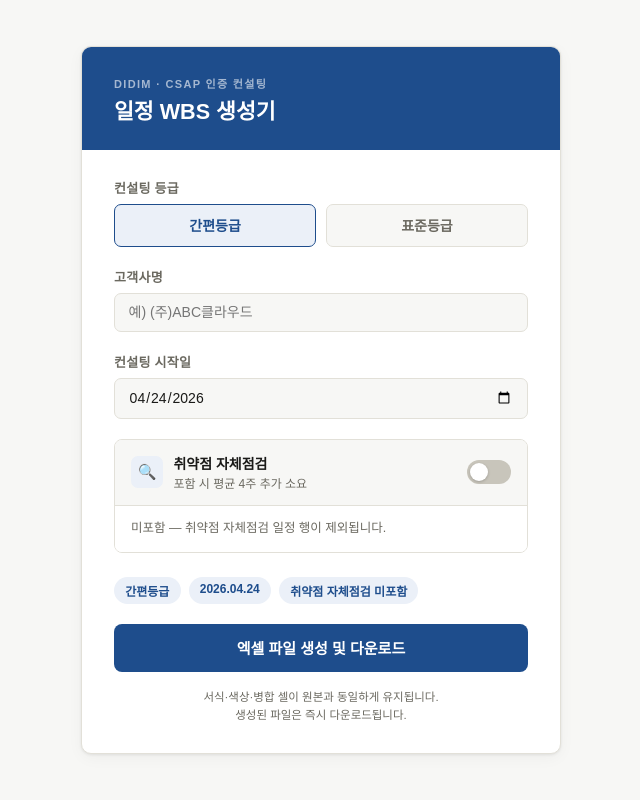
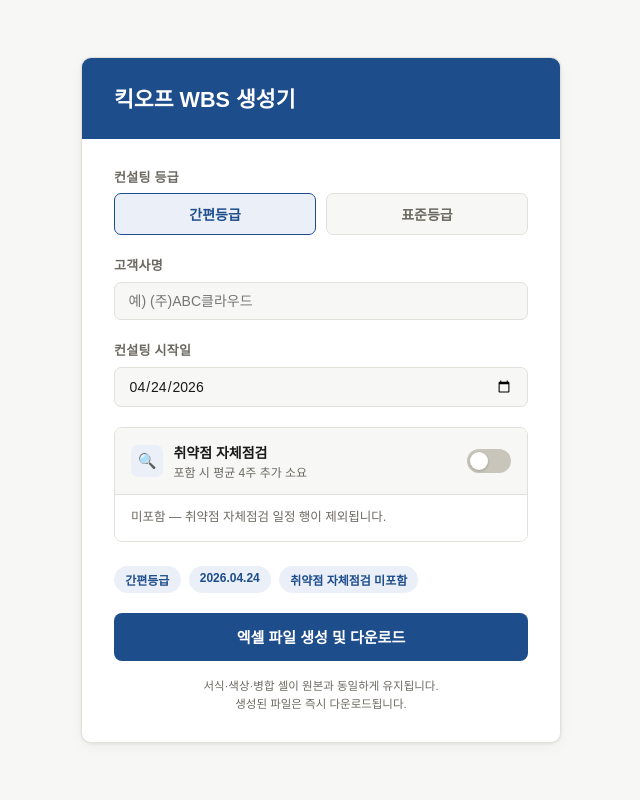
Before and after one commit to minyong1234/word-replacer, a Flask app: page /wbs in a window 1280 px wide. Shown: the whole page, without its empty margins (319-959 px from the left). Run offline with Flask 3, Linux system fonts and the light colour scheme.

Commit message:
Update wbs.html

```diff
--- a/templates/wbs.html
+++ b/templates/wbs.html
@@ -3,7 +3,7 @@
 <head>
   <meta charset="UTF-8">
   <meta name="viewport" content="width=device-width, initial-scale=1.0">
-  <title>CSAP 컨설팅 일정 생성기</title>
+  <title>CSAP 컨설팅 킥오프 WBS 생성기</title>
   <style>
     *, *::before, *::after { box-sizing: border-box; margin: 0; padding: 0; }
     :root {
@@ -98,8 +98,7 @@
 <body>
 <div class="card">
   <div class="card-header">
-    <div class="label">Didim · CSAP 인증 컨설팅</div>
-    <h1>일정 WBS 생성기</h1>
+        <h1>킥오프 WBS 생성기</h1>
   </div>
   <div class="card-body">
 
```
